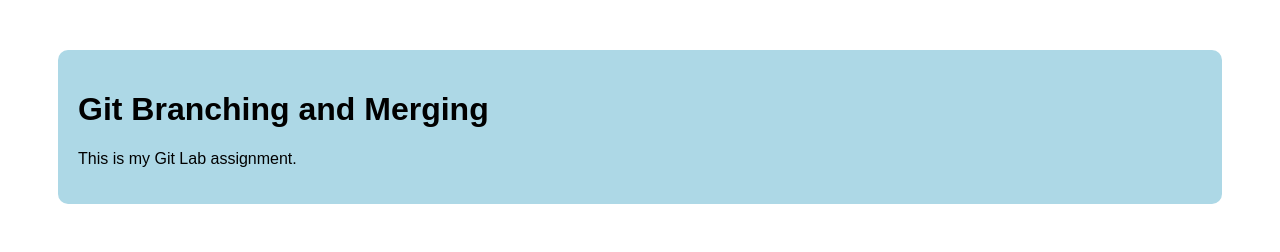
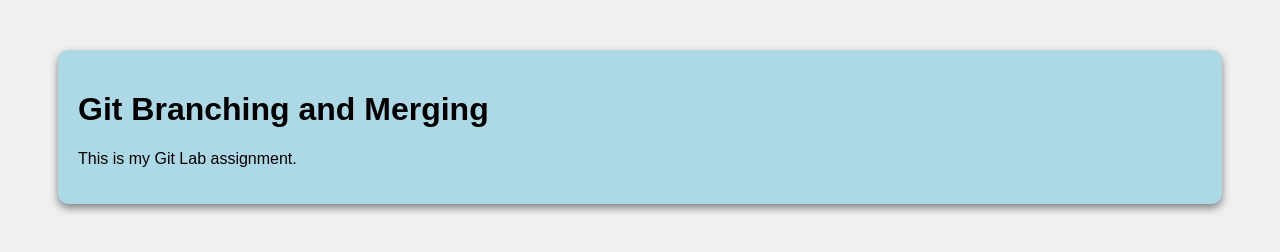
Before and after one commit to Muniya-Oishy/181_1_GitLab, a plain HTML site: page index.html in a window 1280 px wide. Drawn offline with Linux system fonts and the light colour scheme.

Commit message:
Update CSS styling in branch-1

```diff
--- a/index.css
+++ b/index.css
@@ -1,7 +1,7 @@
 
 body {
     font-family: Arial, sans-serif;
-    background-color: white;
+   background-color: #f0f0f0;
 }
 
 .card {
@@ -9,6 +9,7 @@ body {
     padding: 20px;
     margin: 50px;
     border-radius: 10px;
+    box-shadow: 0 4px 8px gray;
 }
 
 h1 {
```
